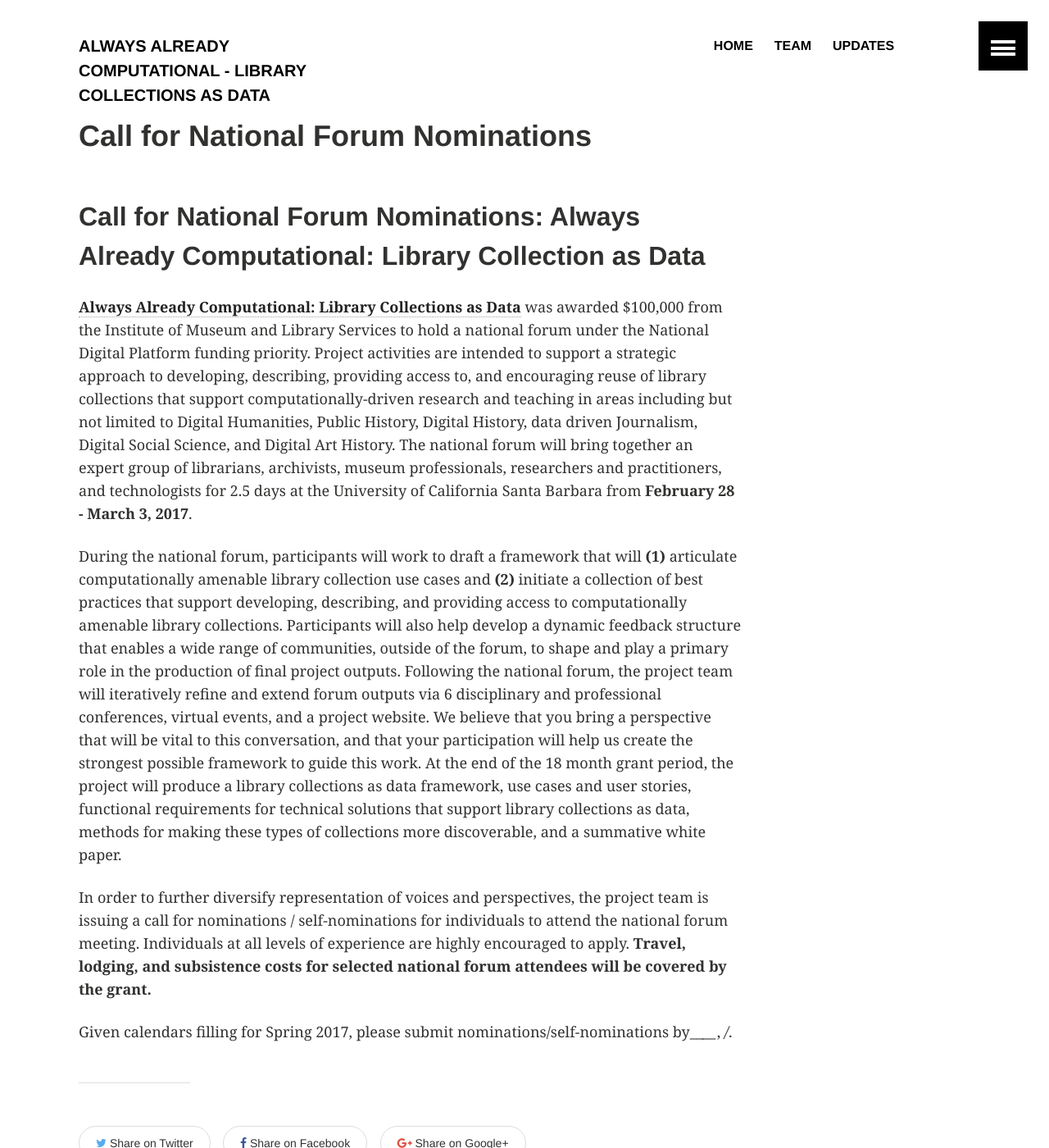
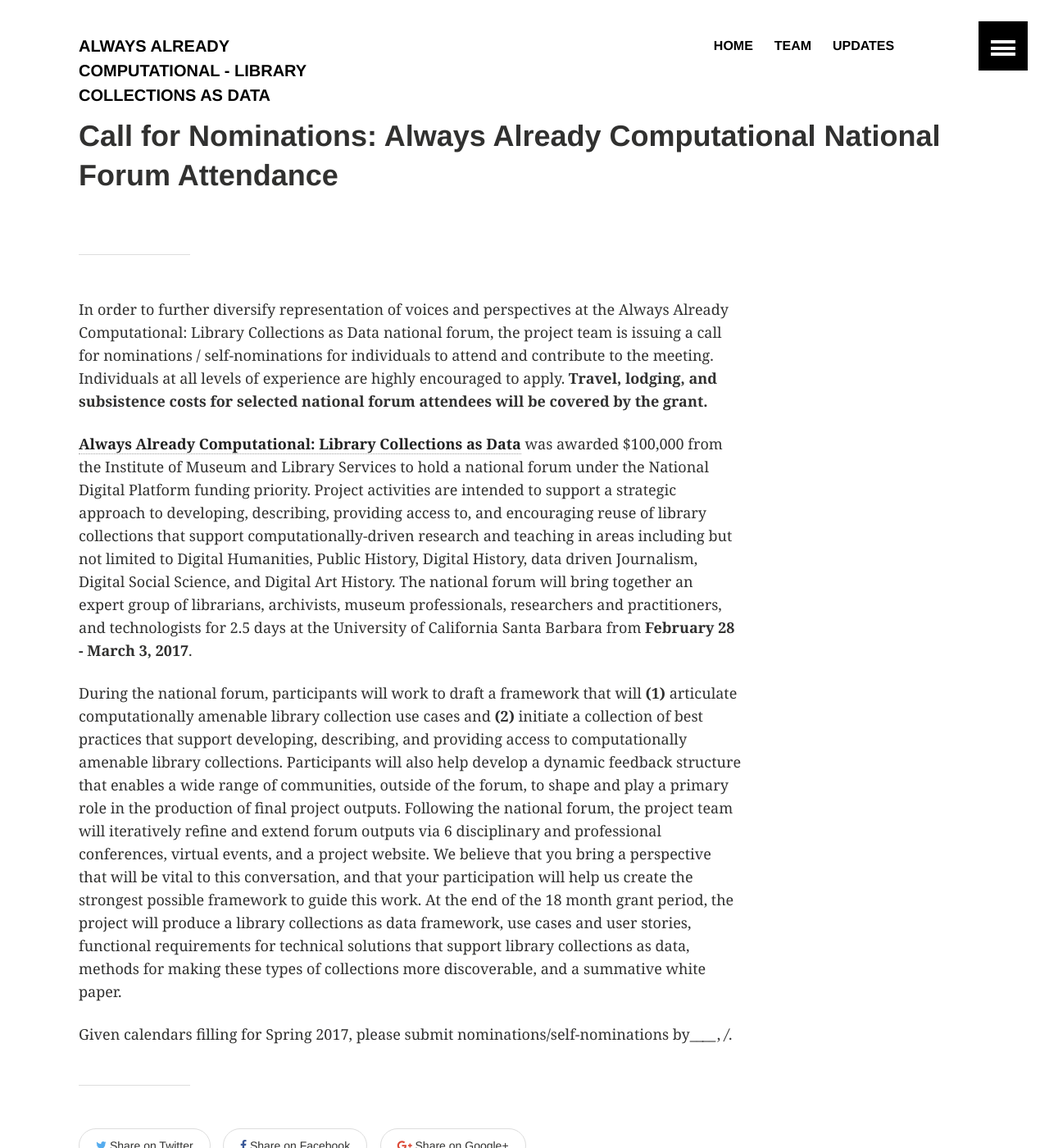
Before and after one commit to collectionsasdata/collectionsasdata.github.io, a Jekyll site: the page built from _posts/2016-10-24-first-post.markdown, in a window 1280 px wide and 1400 px high. Shown: the whole window at 82% size. Built offline with Jekyll 4.4.1, drawn with Linux system fonts in a browser that asks for light colours.

Commit message:
Update 2016-10-24-first-post.markdown

```diff
--- a/_posts/2016-10-24-first-post.markdown
+++ b/_posts/2016-10-24-first-post.markdown
@@ -1,16 +1,14 @@
 ---
 layout: article
-title:  "Call for National Forum Nominations"
+title:  "Call for Nominations: Always Already Computational National Forum Attendance"
 date:   2016-10-24 17:32:06 -0400
 teaser: "Accepting Nominations"
 ---
-
-## Call for National Forum Nominations: Always Already Computational: Library Collection as Data
+---
+In order to further diversify representation of voices and perspectives at the Always Already Computational: Library Collections as Data national forum, the project team is issuing a call for nominations / self-nominations for individuals to attend and contribute to the meeting. Individuals at all levels of experience are highly encouraged to apply. **Travel, lodging, and subsistence costs for selected national forum attendees will be covered by the grant.**
 
 [**Always Already Computational: Library Collections as Data**](https://www.imls.gov/grants/awarded/LG-73-16-0096-16) was awarded $100,000 from the Institute of Museum and Library Services to hold a national forum under the National Digital Platform funding priority. Project activities are intended to support a strategic approach to developing, describing, providing access to, and encouraging reuse of library collections that support computationally-driven research and teaching in areas including but not limited to Digital Humanities, Public History, Digital History, data driven Journalism, Digital Social Science, and Digital Art History. The national forum will bring together an expert group of librarians, archivists, museum professionals, researchers and practitioners, and technologists for 2.5 days at the University of California Santa Barbara from **February 28 - March 3, 2017**.
 
 During the national forum, participants will work to draft a framework that will **(1)** articulate computationally amenable library collection use cases and **(2)** initiate a collection of best practices that support developing, describing, and providing access to computationally amenable library collections. Participants will also help develop a dynamic feedback structure that enables a wide range of communities, outside of the forum, to shape and play a primary role in the production of final project outputs. Following the national forum, the project team will iteratively refine and extend forum outputs via 6 disciplinary and professional conferences, virtual events, and a project website. We believe that you bring a perspective that will be vital to this conversation, and that your participation will help us create the strongest possible framework to guide this work. At the end of the 18 month grant period, the project will produce a library collections as data framework, use cases and user stories, functional requirements for technical solutions that support library collections as data, methods for making these types of collections more discoverable, and a summative white paper.
 
-In order to further diversify representation of voices and perspectives, the project team is issuing a call for nominations / self-nominations for individuals to attend the national forum meeting. Individuals at all levels of experience are highly encouraged to apply.  **Travel, lodging, and subsistence costs for selected national forum attendees will be covered by the grant.**
-
 Given calendars filling for Spring 2017, please submit nominations/self-nominations by______, _/_.
```
